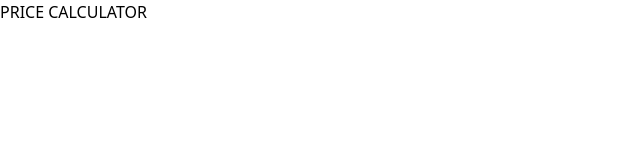
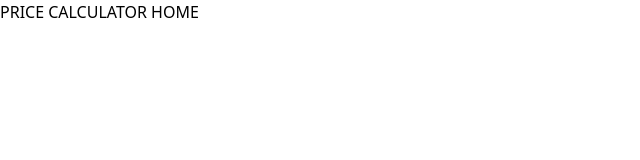
Before and after one commit to perwiren/price-calculator, a Next.js app: page / in a window 1280 px wide. Shown: the top 160 px of the page, without its empty margins (0-640 px from the left). Built offline with nearby package versions, Linux system fonts and the light colour scheme.

Commit message:
pages and layout

```diff
--- /dev/null
+++ b/components/Layout.tsx
@@ -0,0 +1,7 @@
+import React from "react";
+
+type Props = { children: React.ReactNode };
+
+const Layout: React.FC<Props> = ({ children }) => <div>{children}</div>;
+
+export default Layout;
--- a/pages/_app.tsx
+++ b/pages/_app.tsx
@@ -1,8 +1,13 @@
 import "../styles/globals.css";
 import type { AppProps } from "next/app";
+import Layout from "../components/Layout";
 
 function MyApp({ Component, pageProps }: AppProps) {
-  return <Component {...pageProps} />;
+  return (
+    <Layout>
+      <Component {...pageProps} />
+    </Layout>
+  );
 }
 
 export default MyApp;
--- a/pages/index.tsx
+++ b/pages/index.tsx
@@ -1,7 +1,9 @@
 import type { NextPage } from "next";
 
-const Home: NextPage = () => {
-  return <div>PRICE CALCULATOR</div>;
+type Props = {};
+
+const Home: NextPage<Props> = () => {
+  return <div>PRICE CALCULATOR HOME</div>;
 };
 
 export default Home;
--- /dev/null
+++ b/pages/products/[...sku].tsx
@@ -0,0 +1,9 @@
+import { NextPage } from "next";
+
+type Props = {};
+
+const Product: NextPage<Props> = () => {
+  return <div>PRICE CALCULATOR PRODUCT</div>;
+};
+
+export default Product;
```
